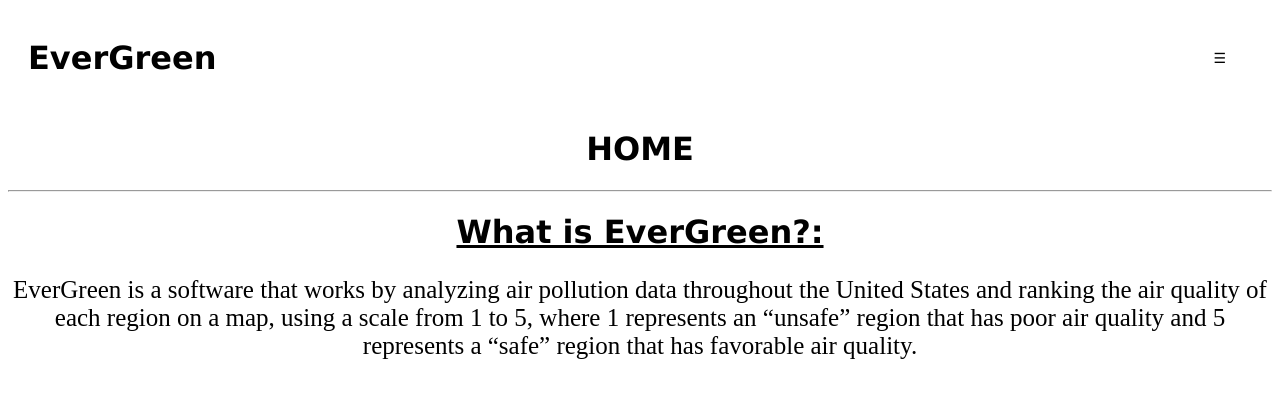
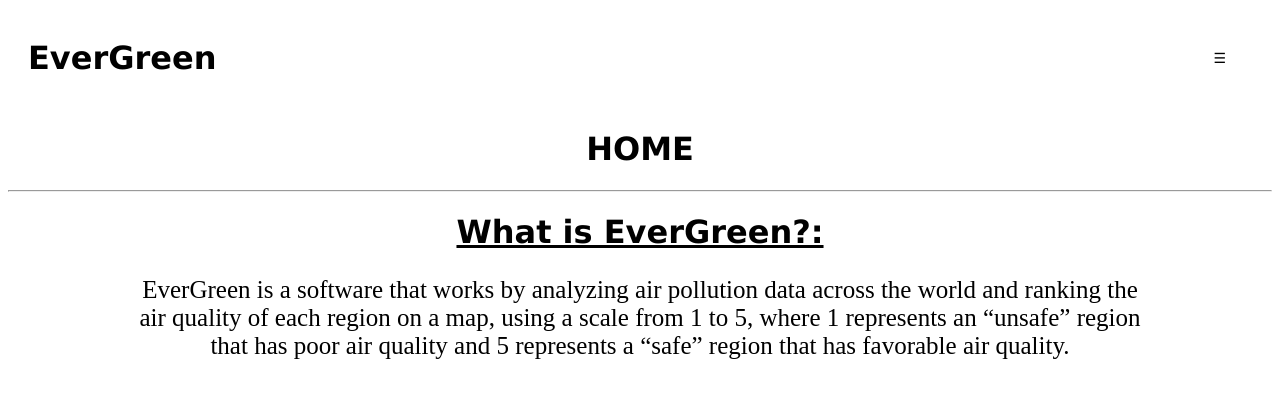
Before and after one commit to Allens124/EverGreenFrontend, a Next.js app in the folder ever/: page / in a window 1280 px wide. Shown: the top 398 px of the page. Built offline with nearby package versions, Linux system fonts and the light colour scheme.

Commit message:
centered text on Home page

```diff
--- a/ever/app/page.js
+++ b/ever/app/page.js
@@ -32,7 +32,7 @@
         <hr/>
           <Box className="b">
             <h1 className="xu">What is EverGreen?:</h1>
-            <p>EverGreen is a software that works by analyzing air pollution data throughout the United States and ranking the air quality of each region on a map, using a scale from 1 to 5, where 1 represents an “unsafe” region that has poor air quality and 5 represents a “safe” region that has favorable air quality.</p>
+            <p>EverGreen is a software that works by analyzing air pollution data across the world and ranking the <br/> air quality of each region on a map, using a scale from 1 to 5, where 1 represents an “unsafe” region <br/> that has poor air quality and 5 represents a “safe” region that has favorable air quality.</p>
           </Box>
     </Box>
   );
```
